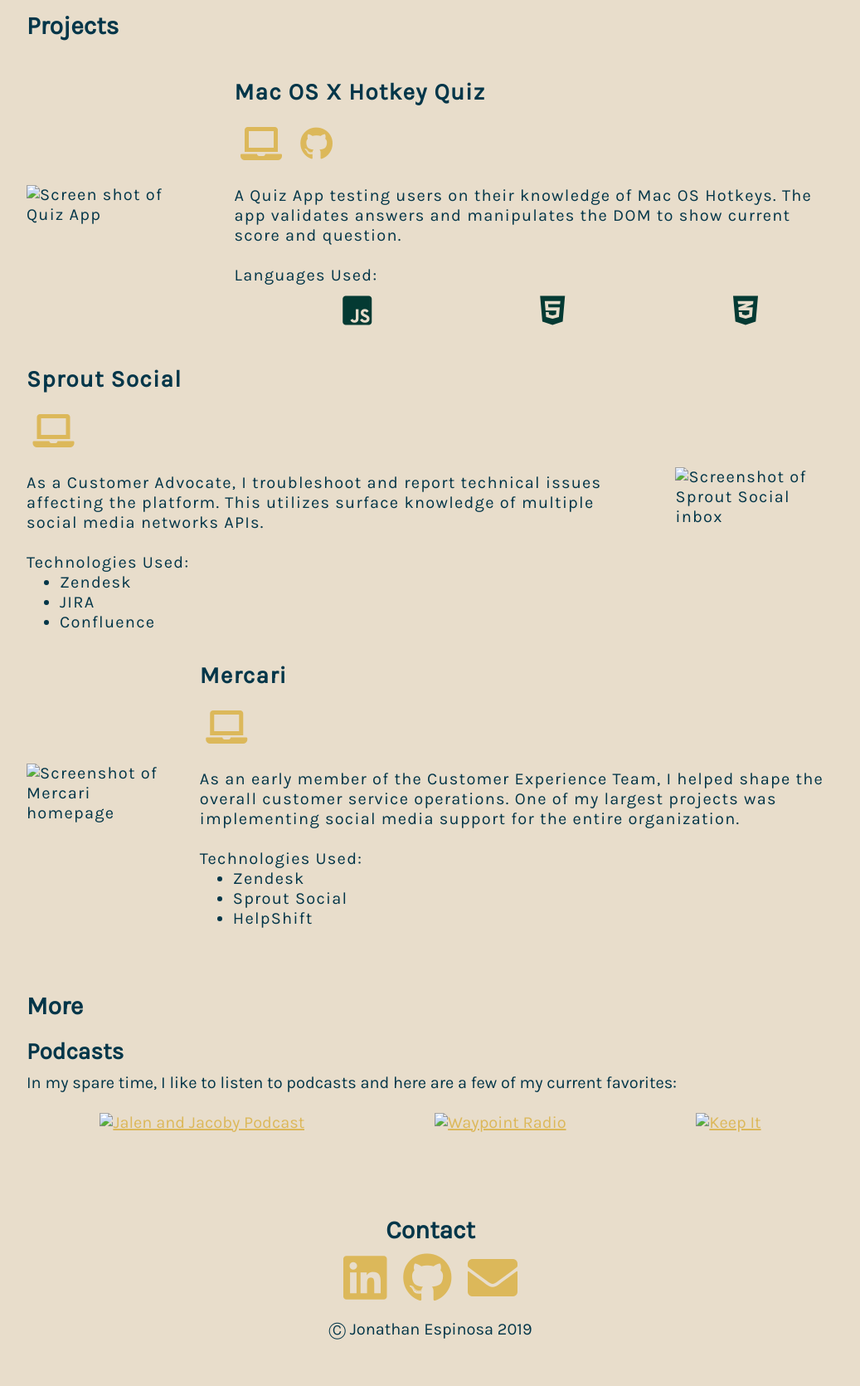
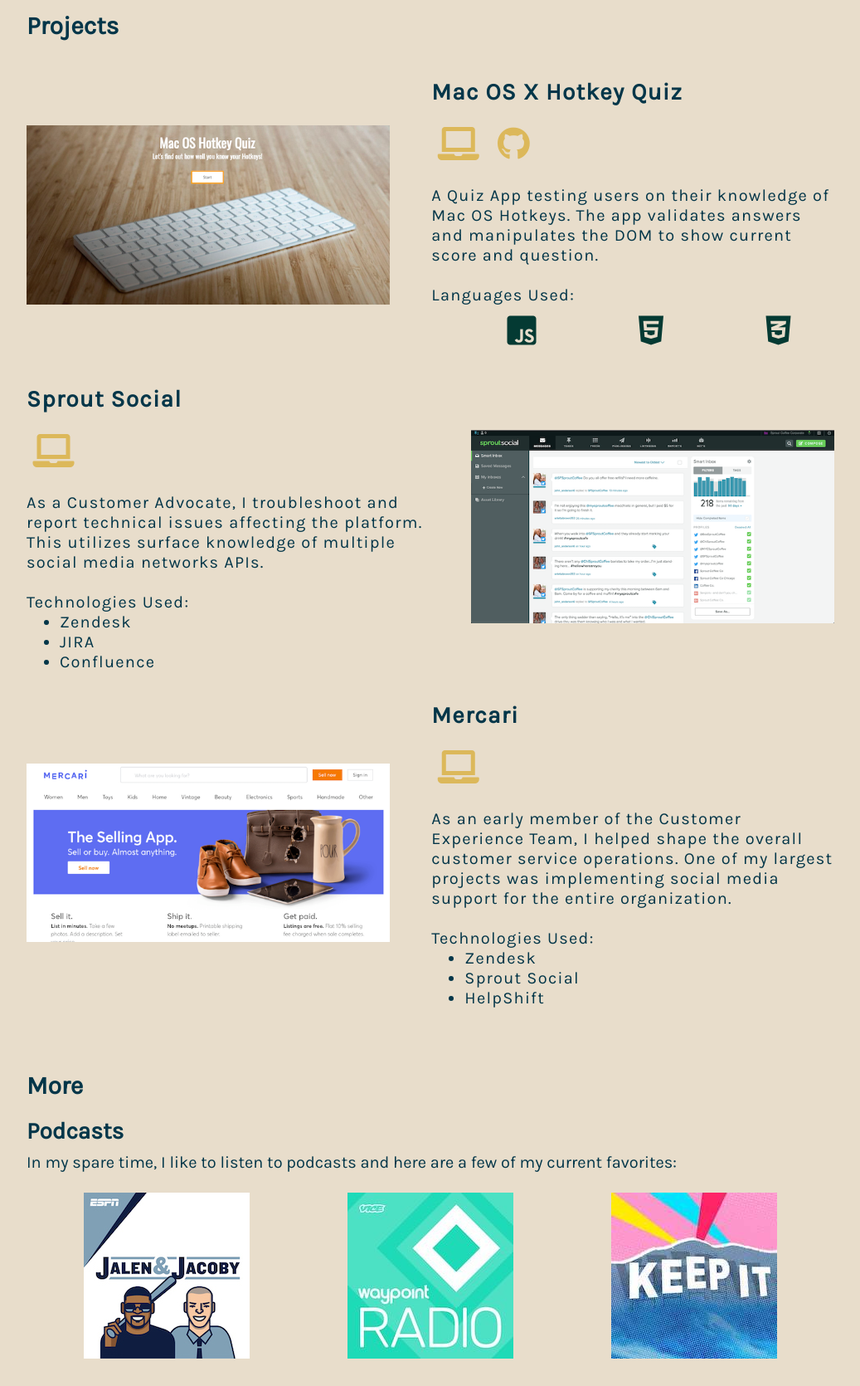
Before and after one commit to jonespi/portfolio, a plain HTML site: page index.html in a window 1280 px wide. Shown: the part 476-2146 px from the top of the page at 83% size, without its empty margins (121-1158 px from the left). Drawn offline with nearby package versions, Linux system fonts and the light colour scheme; the site is published under a folder, as on GitHub Pages, so addresses that start at the root find nothing.

Commit message:
fixed image links

```diff
--- a/index.html
+++ b/index.html
@@ -43,7 +43,7 @@
         <section class="projects">
             <h2>Projects</h2>
                 <div class="project-1">
-                    <img src="/images/OS-X-Hotkey-Quiz.png" alt="Screen shot of Quiz App">
+                    <img src="images/OS-X-Hotkey-Quiz.png" alt="Screen shot of Quiz App">
                     <div class="project-1-text">
                         <h3>Mac OS X Hotkey Quiz</h3>
                         <ul class="project-icons">
@@ -63,7 +63,7 @@
                     </div>
                 </div>
                 <div class="project-2">
-                    <img src="/images/sprout-social.png" alt="Screenshot of Sprout Social inbox">
+                    <img src="images/sprout-social.png" alt="Screenshot of Sprout Social inbox">
                     <div class="project-2-text">
                         <h3>Sprout Social</h3>
                         <ul class="project-icons">
@@ -82,7 +82,7 @@
                     </div>
                 </div>
                 <div class="project-3">
-                    <img src="/images/mercari.png" alt="Screenshot of Mercari homepage">                    <div class="project-3-text">
+                    <img src="images/mercari.png" alt="Screenshot of Mercari homepage">                    <div class="project-3-text">
                         <h3>Mercari</h3>
                         <ul class="project-icons">
                             <li><a href="http://www.mercari.com" aria-label="Link to project 3 website"><i class="fas fa-laptop fa-2x" aria-hidden="true"></i></a></li>
@@ -108,9 +108,9 @@
                 <h3>Podcasts</h3>
                 <p>In my spare time, I like to listen to podcasts and here are a few of my current favorites:</p>
                 <ul class="podcasts-list">
-                    <li><a href="https://overcast.fm/itunes730254722/jalen-jacoby"><img src="/images/jandj.jpg" alt="Jalen and Jacoby Podcast"></a></li>
-                    <li><a href="https://overcast.fm/itunes1159170164/waypoint-radio"><img src="/images/waypoint.jpg" alt="Waypoint Radio"></a></li>
-                    <li><a href="https://overcast.fm/itunes1324606666/keep-it"><img src="/images/keepit.jpeg" alt="Keep It"></a></li>
+                    <li><a href="https://overcast.fm/itunes730254722/jalen-jacoby"><img src="images/jandj.jpg" alt="Jalen and Jacoby Podcast"></a></li>
+                    <li><a href="https://overcast.fm/itunes1159170164/waypoint-radio"><img src="images/waypoint.jpg" alt="Waypoint Radio"></a></li>
+                    <li><a href="https://overcast.fm/itunes1324606666/keep-it"><img src="images/keepit.jpeg" alt="Keep It"></a></li>
                 </ul>
             </div>
         </section>
```
